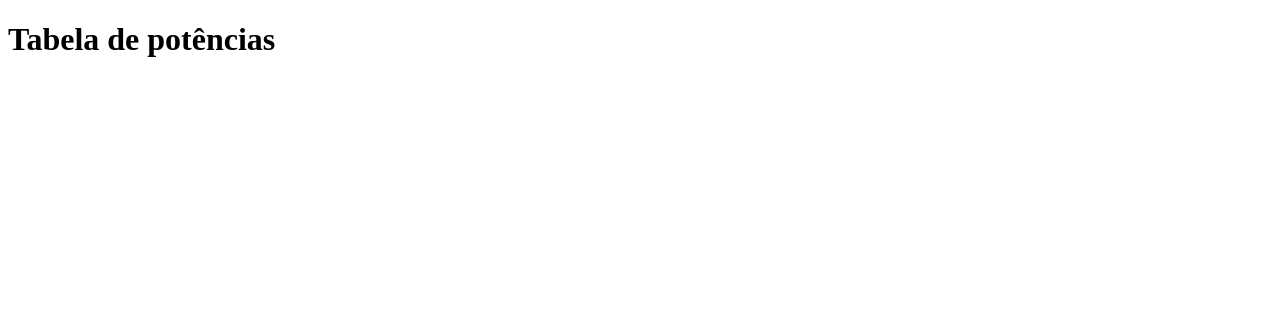
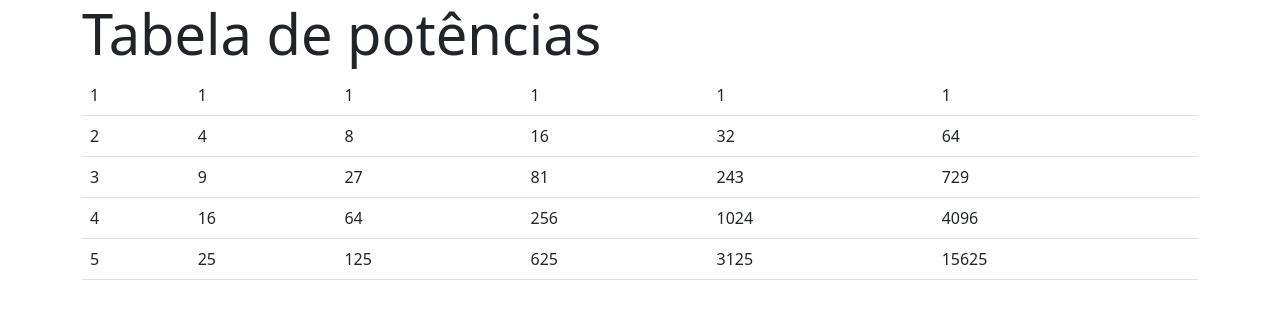
Before and after one commit to Gabriel-Troni/C-Exercises, a PHP site: page / in a window 1280 px wide. Shown: the top 319 px of the page. Run offline with PHP 8.4, Linux system fonts and the light colour scheme.

Commit message:
ex1 finished

```diff
--- a/PHP/ex1/index.php
+++ b/PHP/ex1/index.php
@@ -17,37 +17,52 @@ function create_table_cell($txt){
 }
 
 function create_table_row($cells){
+  global $n;
   $result = "<tr>";
   for($i=0; $i<=$n; $i++){
-    $result .= create_table_cell($cells[i]);
+    $result .= create_table_cell($cells[$i]);
   }
   $result .= "</tr>";
   return($result);
 }
 
 function create_table($rows){
+  global $n, $matriz;
+  $result = "<table class='table'>";
+  for($i=0; $i<$n; $i++){
+    $result .= create_table_row($matriz[$i]);
+  }
+  $result .= "</table>";
+  return($result);
 }
 
 function power_matrix($n){
+  global $matriz;
+  for($i=0; $i<$n; $i++){
+    for($j=0; $j<=$n; $j++){
+      $matriz[$i][$j] = ($i+1)**($j+1);
+    }
+  }
+  return($matriz);
 }
 ?>
+
 <!DOCTYPE html>
 <html>
 <head>
   <title>Teste PHP</title>
   <meta charset="utf-8">
-  <script src="https://ajax.googleapis.com/ajax/libs/jquery/1.12.0/jquery.min.js"></script>
-  <script src="http://maxcdn.bootstrapcdn.com/bootstrap/3.3.6/js/bootstrap.min.js"></script>
-  <link rel="stylesheet" href="style.css">
+  <link rel="stylesheet" href="https://cdn.jsdelivr.net/npm/bootstrap@5.2.3/dist/css/bootstrap.min.css" integrity="sha384-rbsA2VBKQhggwzxH7pPCaAqO46MgnOM80zW1RWuH61DGLwZJEdK2Kadq2F9CUG65" crossorigin="anonymous">
 </head>
 <body>
 <div class="container">
-  <h1>Tabela de potências</h1>
+  <h1 class="display-4">Tabela de potências</h1>
    <?php
     $n = 5;
     $m = power_matrix($n);
     echo create_table($m);
   ?>
 </div>
+<script src="https://cdn.jsdelivr.net/npm/bootstrap@5.2.3/dist/js/bootstrap.min.js"></script>
 </body>
 </html>
```
